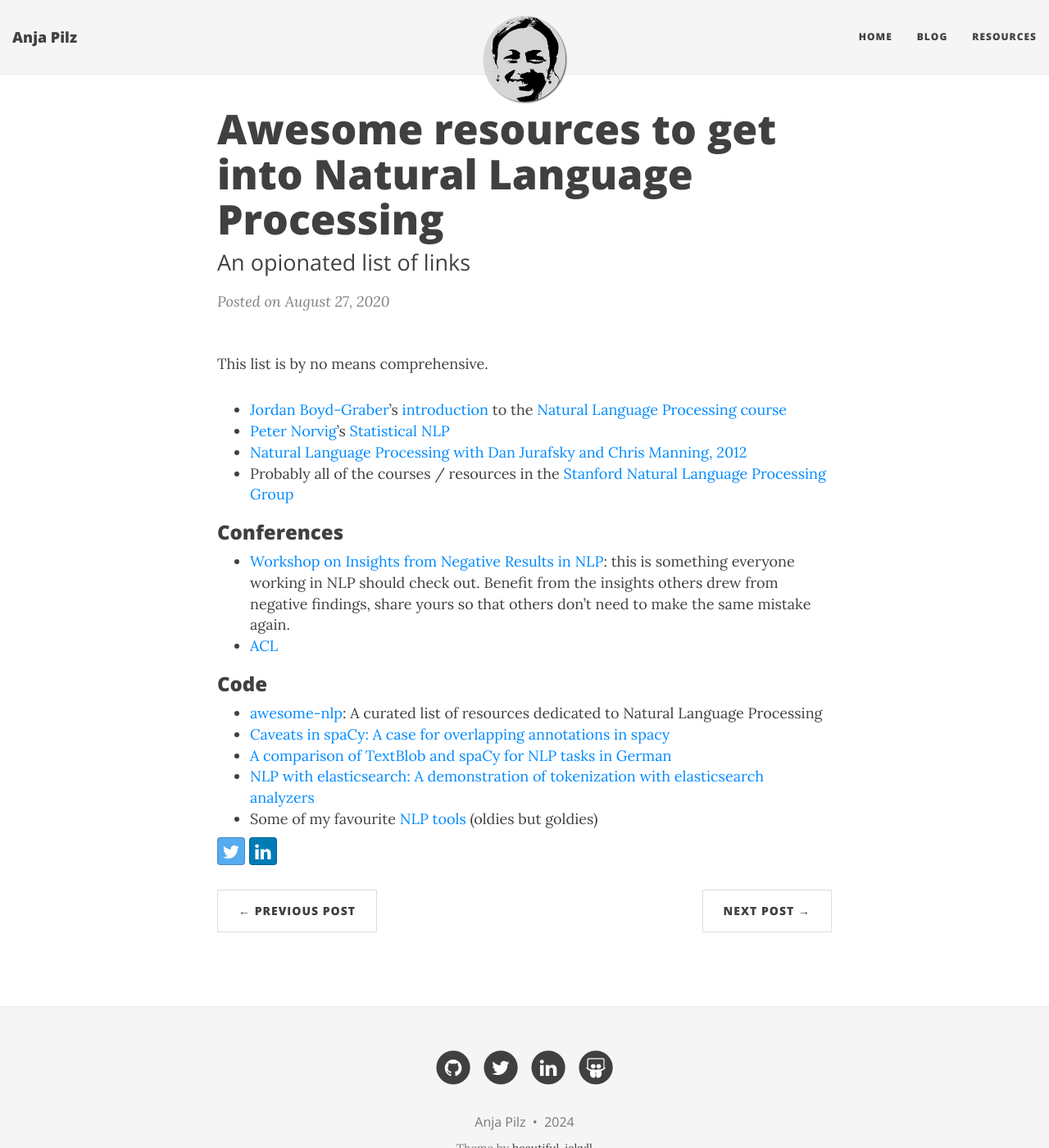
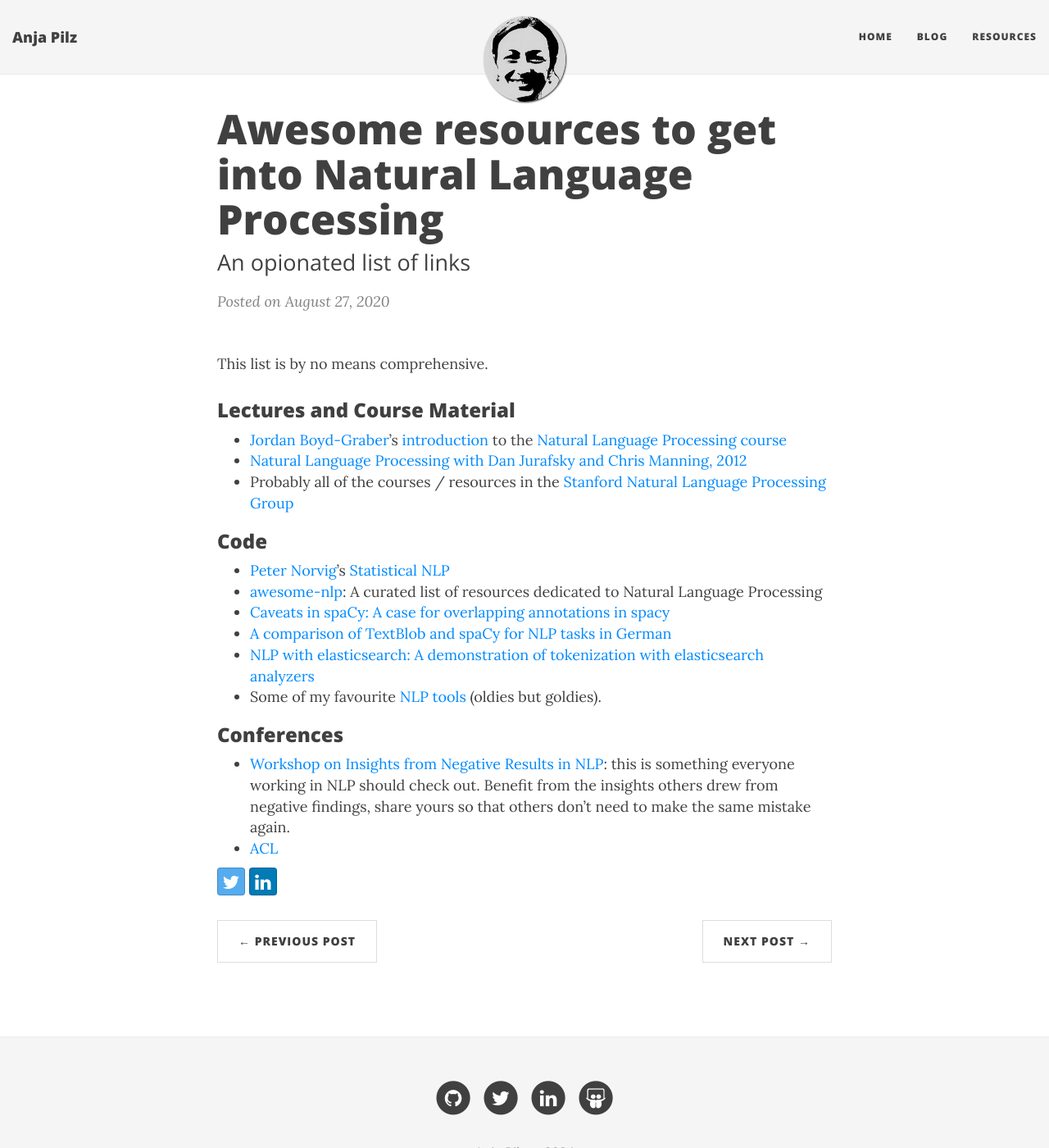
Before and after one commit to aplz/aplz.github.io, a Jekyll site: the page built from _posts/2020-08-27-getting-into-nlp.md, in a window 1280 px wide and 1400 px high. Shown: the whole window at 82% size. Built offline with Jekyll 4.4.1, drawn with Linux system fonts in a browser that asks for light colours; nearby versions of some CDN libraries.

Commit message:
Update 2020-08-27-getting-into-nlp.md

```diff
--- a/_posts/2020-08-27-getting-into-nlp.md
+++ b/_posts/2020-08-27-getting-into-nlp.md
@@ -5,20 +5,22 @@ date: "2020-08-27"
 ---
 This list is by no means comprehensive.
 
+### Lectures and Course Material
+
 * [Jordan Boyd-Graber](http://users.umiacs.umd.edu/~jbg/)'s [introduction](https://youtu.be/2_2ttm1GHs4) to the [Natural Language Processing course](http://users.umiacs.umd.edu/~jbg/teaching/CMSC_470/)
-* [Peter Norvig](https://norvig.com/)'s [Statistical NLP](https://nbviewer.jupyter.org/url/norvig.com/ipython/How%20to%20Do%20Things%20with%20Words.ipynb)
 * [Natural Language Processing with Dan Jurafsky and Chris Manning, 2012](https://www.youtube.com/playlist?list=PLoROMvodv4rOFZnDyrlW3-nI7tMLtmiJZ)
 * Probably all of the courses / resources in the [Stanford Natural Language Processing Group](https://nlp.stanford.edu/teaching/)
+
+### Code
+
+* [Peter Norvig](https://norvig.com/)'s [Statistical NLP](https://nbviewer.jupyter.org/url/norvig.com/ipython/How%20to%20Do%20Things%20with%20Words.ipynb)
+* [awesome-nlp](https://github.com/keon/awesome-nlp): A curated list of resources dedicated to Natural Language Processing
+* [Caveats in spaCy: A case for overlapping annotations in spacy](https://github.com/aplz/nlp_notebooks/blob/master/spacy_caveats.ipynb)
+* [A comparison of TextBlob and spaCy for NLP tasks in German](https://github.com/aplz/nlp_notebooks/blob/master/textblob_vs_spacy.ipynb)
+* [NLP with elasticsearch: A demonstration of tokenization with elasticsearch analyzers](https://github.com/aplz/nlp_notebooks/blob/master/elasticsearch-nlp.ipynb)
+* Some of my favourite [NLP tools](_posts/2018-10-09-nlp-tools.md) (oldies but goldies).
 
 ### Conferences
 
 * [Workshop on Insights from Negative Results in NLP](https://insights-workshop.github.io/index): this is something everyone working in NLP should check out. Benefit from the insights others drew from negative findings, share yours so that others don't need to make the same mistake again.
 * [ACL](https://2024.aclweb.org)
-
-### Code
-
-* [awesome-nlp](https://github.com/keon/awesome-nlp): A curated list of resources dedicated to Natural Language Processing
-* [Caveats in spaCy: A case for overlapping annotations in spacy](https://github.com/aplz/nlp_notebooks/blob/master/spacy_caveats.ipynb)
-* [A comparison of TextBlob and spaCy for NLP tasks in German](https://github.com/aplz/nlp_notebooks/blob/master/textblob_vs_spacy.ipynb)
-* [NLP with elasticsearch: A demonstration of tokenization with elasticsearch analyzers](https://github.com/aplz/nlp_notebooks/blob/master/elasticsearch-nlp.ipynb)
-* Some of my favourite [NLP tools](_posts/2018-10-09-nlp-tools.md) (oldies but goldies)
```
